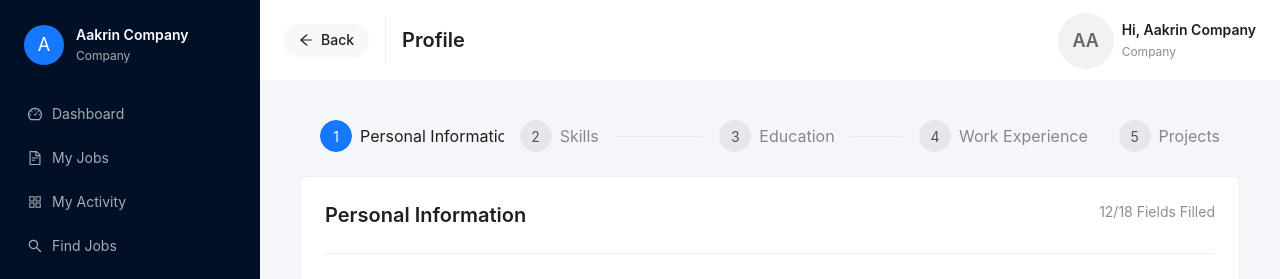
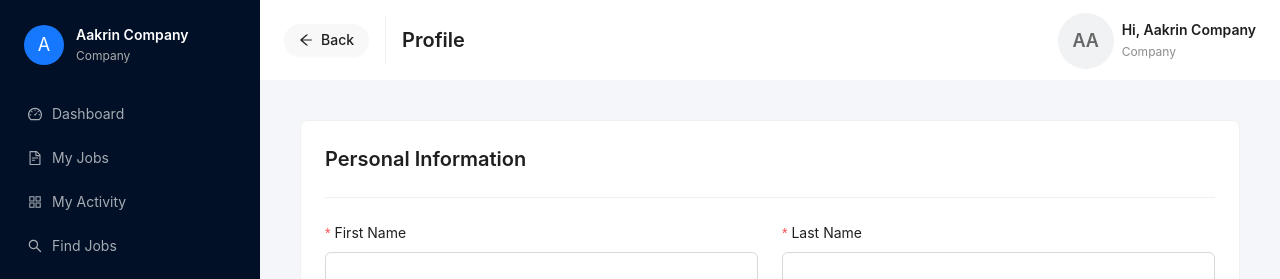
Before and after one commit to aakrinjayesh/job-portal, a React (Vite) app in the folder frontend/: page /company/profile in a window 1280 px wide. Shown: the top 279 px of the page. Built offline with nearby package versions, Linux system fonts and the light colour scheme; no server answers.

Commit message:
jayesh profile page changes

```diff
--- a/frontend/src/company/pages/MyProfile.jsx
+++ b/frontend/src/company/pages/MyProfile.jsx
@@ -140,15 +140,6 @@ const MyProfile = () => {
     <div style={{ padding: 24 }}>
       {contextHolder}
 
-      {/* ===== STEPPER HEADER ===== */}
-      <Steps current={0} style={{ maxWidth: 900, margin: "0 auto 24px" }}>
-        <Step title="Personal Information" />
-        <Step title="Skills" />
-        <Step title="Education" />
-        <Step title="Work Experience" />
-        <Step title="Projects" />
-      </Steps>
-
       {/* ===== MAIN CARD ===== */}
       <Card
         style={{
@@ -168,7 +159,6 @@ const MyProfile = () => {
           <Title level={4} style={{ margin: 0 }}>
             Personal Information
           </Title>
-          <Text type="secondary">12/18 Fields Filled</Text>
         </div>
 
         <Divider />
```
